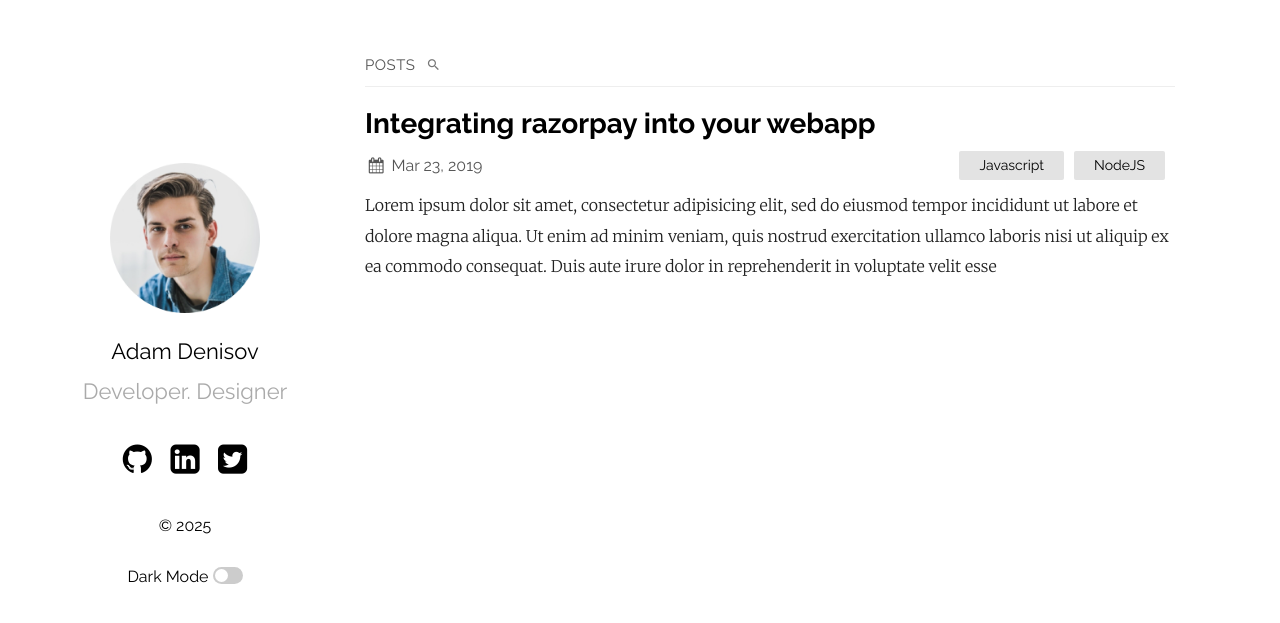
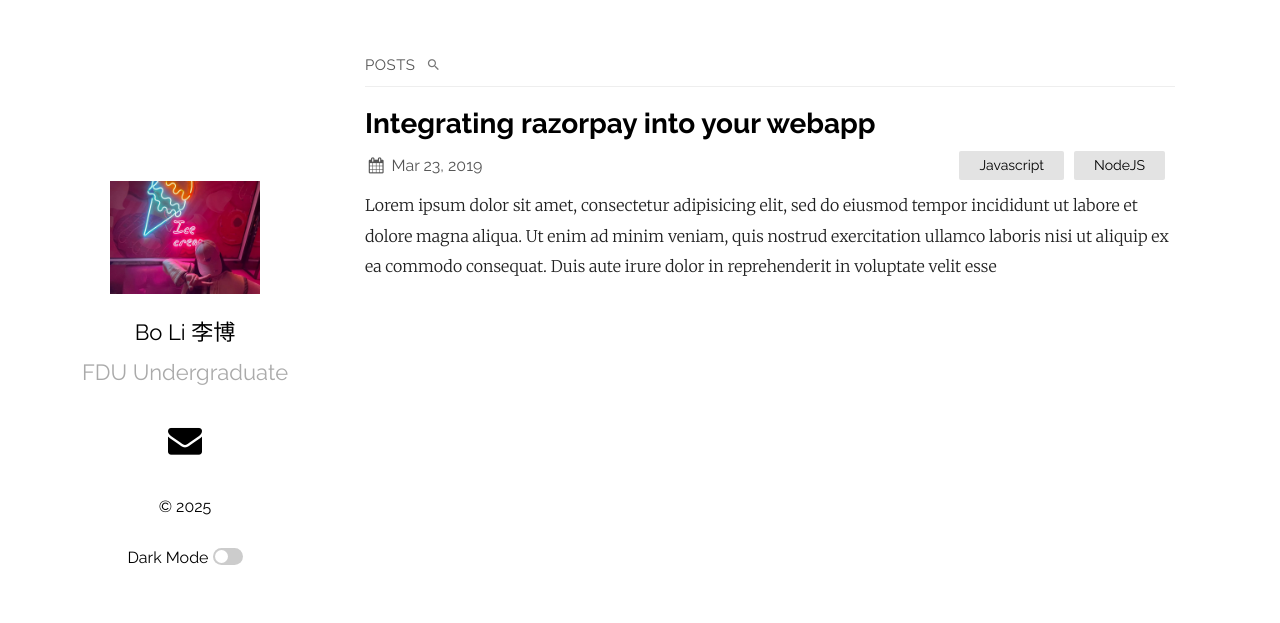
Before and after one commit to primerL/primerL.github.io, a Jekyll site: the page built from index.md, in a window 1280 px wide. Shown: the top 623 px of the page. Built offline with Jekyll 4.4.1, drawn with Linux system fonts in a browser that asks for light colours.

Commit message:
fix a little

```diff
--- a/_config.yml
+++ b/_config.yml
@@ -1,6 +1,6 @@
-title: Your awesome title
+title: Bo Li's homepage
 author: GitHub User
-email: your-email@domain.com
+email: lib21@m.fudam.edu.cn
 description: > # this means to ignore newlines until "show_exerpts:"
   Write an awesome description for your new site here. You can edit this
   line in _config.yml. It will appear in your document head meta (for
@@ -14,13 +14,13 @@ remote_theme: samarsault/plainwhite-jekyll
 sass:
   sass_dir: _sass
 plainwhite:
-  name: Adam Denisov
-  tagline: Developer. Designer
+  name: Bo Li 李博
+  tagline: FDU Undergraduate
   date_format: "%b %-d, %Y"
   sitemap: true # set to true to generate sitemap.xml content
   search: true # set to true to enable searchbar
   dark_mode: true # set to true to add dark mode toggle
-  portfolio_image: "assets/portfolio.png" # the path from the base directory of the site to the image to display (no / at the start)
+  portfolio_image: "assets/IMG_0855.JPG" # the path from the base directory of the site to the image to display (no / at the start)
   html_lang: "en" # set the lang attribute of the <html> tag for the pages. See here for a list of codes: https://www.w3schools.com/tags/ref_country_codes.asp
   condensed_mobile:
     #- home
@@ -28,9 +28,9 @@ plainwhite:
     - post
   # generate social links in footer
   social_links:
-    twitter: samarsault
-    github:  samarsault
-    linkedIn: in/samarsault
+    # twitter: samarsault
+    # github:  samarsault
+    # linkedIn: in/samarsault
     #dribbble: jekyll
     #flickr:   jekyll
     #instagram: jekyll
@@ -40,7 +40,8 @@ plainwhite:
     #soundcloud: jekyll
     #telegram: jekyll
     #gitlab: jekyll
-    #email: jekyll
+    googlescholar: https://scholar.google.com/citations?hl=en&user=X8H6V5IAAAAJ
+    email: lib21@m.fudan.edu.cn
 
     # Mastodon instances
     # mastodon:
```
Also changed, not shown: assets/IMG_0855.JPG (added).
